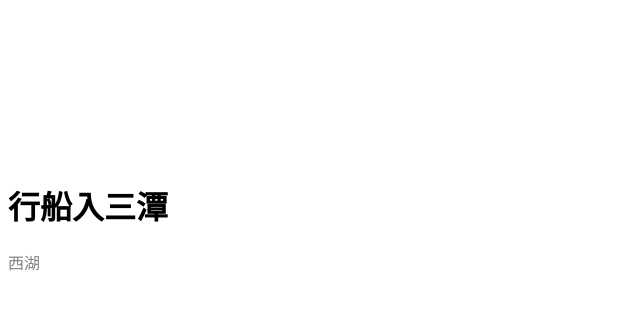
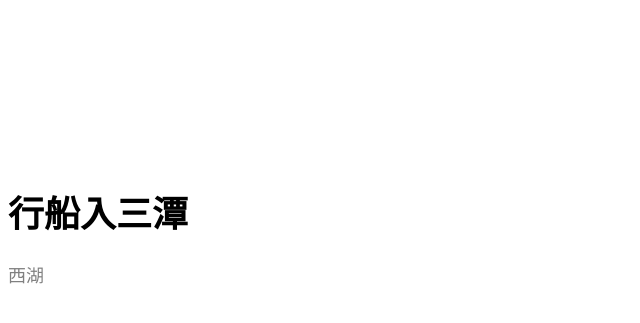
Before and after one commit to liushuaiiu/liushuaiiu.github.io, a Jekyll site: the page built from index.html, in a window 1280 px wide. Shown: the top 323 px of the page, without its empty margins (0-640 px from the left). Built offline with Jekyll 4.4.1, drawn with Linux system fonts in a browser that asks for light colours.

Commit message:
Update style.css

```diff
--- a/assets/css/style.css
+++ b/assets/css/style.css
@@ -1,5 +1,18 @@
 body {
     font-family: 'Noto Sans SC', sans-serif;
+    font-size: 16px; /* 默认字体大小 */
+}
+
+@media (min-width: 768px) {
+    body {
+        font-size: 1vw; /* 在较大的屏幕上，根据视口宽度调整字体大小 */
+    }
+}
+
+@media (min-width: 1200px) {
+    body {
+        font-size: 18px; /* 在非常大的屏幕上设置一个最大字体大小 */
+    }
 }
 
 header {
```
